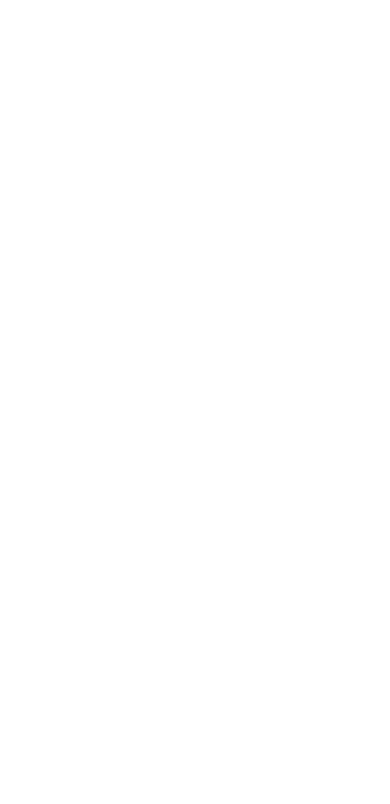
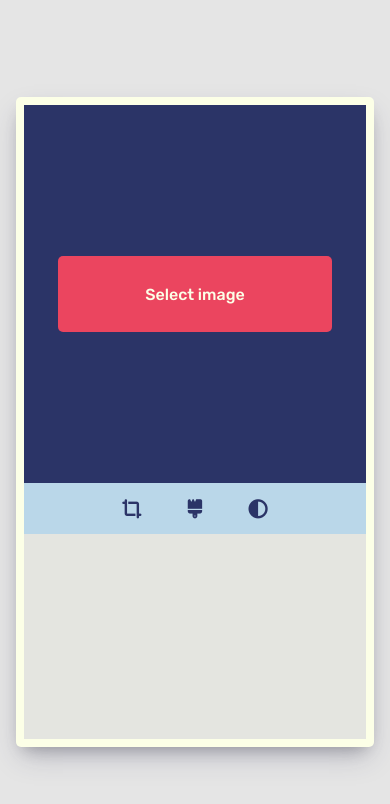
Before and after one commit to OPCODE7/simple_image_editor, a plain HTML site: page index.html in a window 390 px wide. Drawn offline with Linux system fonts and the light colour scheme.

Commit message:
Layout design for mobile

```diff
--- a/index.html
+++ b/index.html
@@ -6,9 +6,26 @@
     <meta name="viewport" content="width=device-width, initial-scale=1.0">
     <title>Simple Image Editor</title>
     <link rel="stylesheet" href="style.css">
+    <link rel="stylesheet" href="https://cdnjs.cloudflare.com/ajax/libs/font-awesome/6.4.0/css/all.min.css"/>
 </head>
 <body>
+    <div class="editor">
+        <section class="editor__image">
+            <img src="" class="editor__picture d-none">
+            <div class="editor__file">
+                <p>Select image</p>
+                <input type="file" id="file">
+            </div>
+        </section>
+        <section class="editor__options">
+            <i class="fa-solid fa-crop-simple"></i>
+            <i class="fa-solid fa-brush"></i>
+            <i class="fa-solid fa-circle-half-stroke"></i>
+        </section>
+        <section class="editor__functions">
 
+        </section>
+    </div>
     <script src="index.js"></script>
 </body>
 </html>
--- a/index.js
+++ b/index.js
@@ -0,0 +1,8 @@
+const d= document;
+const $selectImage= d.querySelector("#file");
+
+d.addEventListener("click", e => {
+    if(e.target===$selectImage){
+
+    }
+});
--- a/style.css
+++ b/style.css
@@ -0,0 +1,129 @@
+@import url('https://fonts.googleapis.com/css2?family=Rubik:wght@400;500;800&display=swap');
+
+:root{
+    --light-gray: #dfdfdfcc;
+    --light: #FCFFE7;
+    --blue: #2B3467;
+    --sky-blue: #BAD7E9;
+    --red: #EB455F;
+
+}
+
+*,
+::after,
+::before{
+    box-sizing: border-box;
+    padding: 0;
+    margin: 0;
+}
+
+html{
+    font-size: 16px;
+}
+
+body{
+    background-color: var(--light-gray);
+    display: flex;
+    justify-content: center;
+    align-items: center;
+    width: 100%;
+    height: 100vh;
+    padding: 1rem;
+    font-family: 'Rubik', sans-serif;
+}
+
+.editor{
+    display: flex;
+    flex-direction: column;
+    background-color: var(--light);
+    width: 100%;
+    height: 80%;
+    border-radius: 5px;
+    box-shadow: rgba(50, 50, 93, 0.25) 0px 13px 27px -5px, rgba(0, 0, 0, 0.3) 0px 8px 16px -8px;
+    padding: .5rem;
+}
+
+.editor__image{
+    display: flex;
+    flex-direction: column;
+    align-items: center;
+    justify-content: center;
+    width: 100%;
+    flex: 2 0 5%;
+    background-color: var(--blue);
+}
+
+.editor__file{
+    width: 80%;
+    height: 20%;
+    background-color: var(--red);
+    display: flex;
+    justify-content: center;
+    align-items: center;
+    position: relative;
+    border-radius: 5px;
+    color: var(--light);
+    transition: all .5s;
+}
+
+.editor__file > p{
+    width: 100%;
+    text-align: center;
+    font-weight: 500;
+}
+
+.editor__file > input{
+    cursor: pointer;
+    z-index: 2;
+    width: 100%;
+    height: 100%;
+    opacity: 0;
+    position: absolute;
+    top: 0;
+    left: 0;
+}
+
+.editor__file:hover{
+    background-color: var(--light);
+    color: var(--blue);
+}
+
+.editor__options{
+    padding: .3rem;
+    width: 100%;
+    flex: 0 0 5%;
+    display: flex;
+    justify-content: center;
+    background-color: var(--sky-blue);
+}
+
+.editor__options :nth-child(2){
+    margin: 0 1.5rem;
+}
+
+.editor__options > i{
+    color: var(--blue);
+    cursor: pointer;
+    font-size: 1.2rem;
+    padding: .7rem;
+    border-radius: 5px;
+    transition: all .5s;
+}
+
+.editor__options > i:hover{
+    background-color: var(--red);
+}
+
+.editor__functions{
+    flex: 1 0 5%;
+    background-color: var(--light-gray);
+}
+
+.editor__picture{
+    width: 100%;
+    height: 100%;
+}
+
+.d-none{
+    display: none;
+}
```
